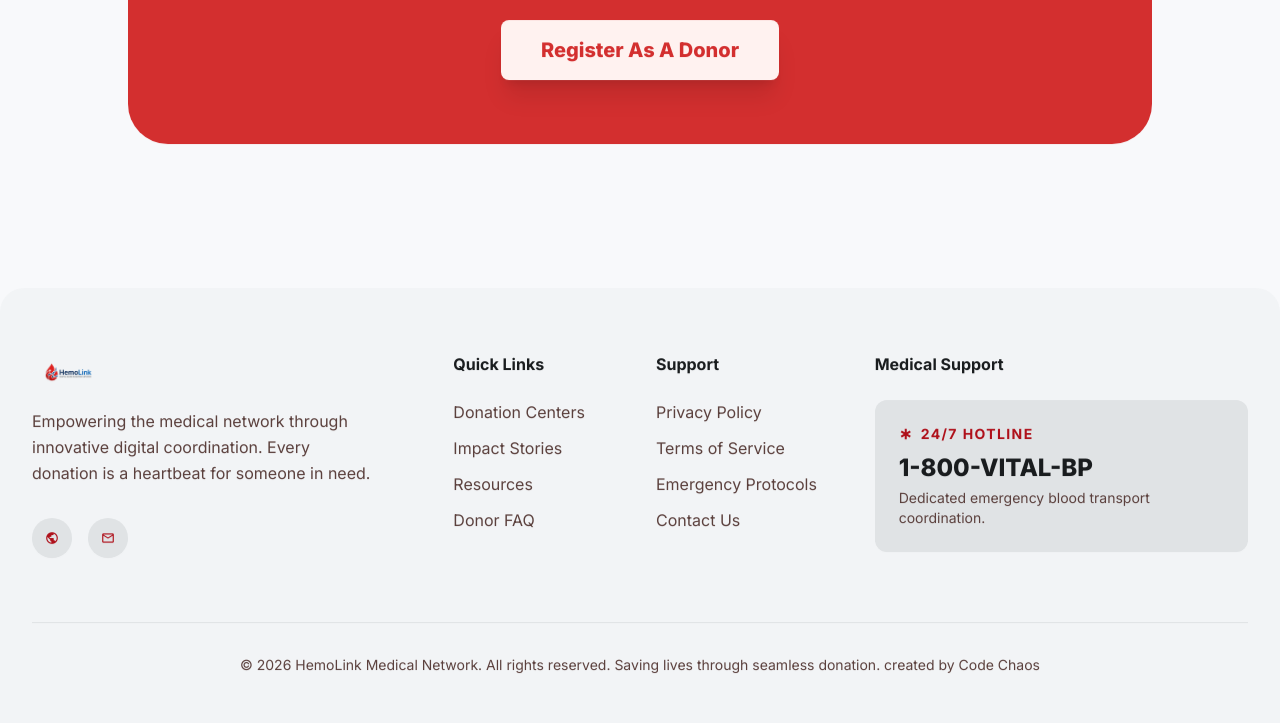
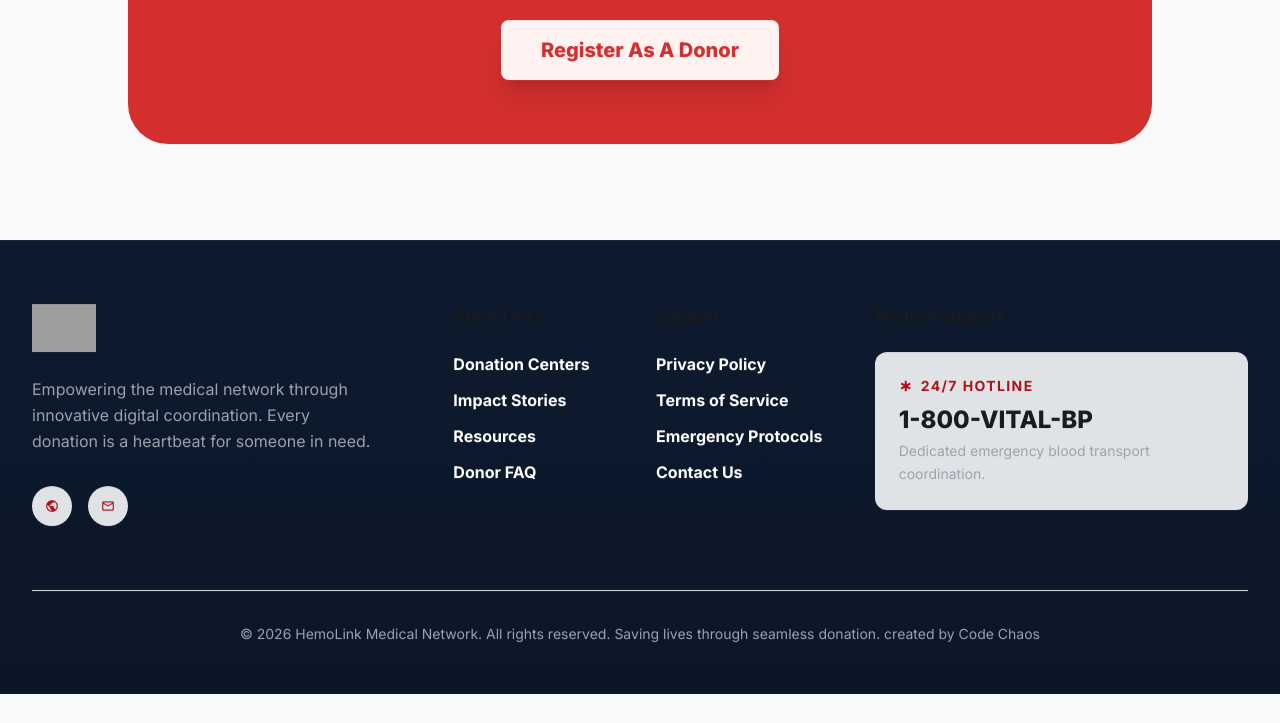
Before and after one commit to Mohd-Alyan/new-Hemolink, a Django app: page / in a window 1280 px wide. Shown: the part 2889-3612 px from the top of the page. After the commit the page ends 3583 px from the top, so only its background shows below. Run offline with Django 5.2, Linux system fonts and the light colour scheme; data comes from the database, SQL or seed files in the repository; both versions use the stored data as it was after the commit; some libraries are stand-ins or nearby versions; grey boxes are pictures that could not be loaded.

Commit message:
new footer

```diff
--- a/HemoLink/main/templates/main/aboutus.html
+++ b/HemoLink/main/templates/main/aboutus.html
@@ -130,7 +130,9 @@
 <img alt="" class="absolute inset-0 w-full h-full object-cover grayscale transition-all duration-700 group-hover:grayscale-0 group-hover:scale-110" data-alt="Portrait of professional medical director in clinical setting" src="{% static 'main/about1.jpg' %}"/>
 <div class="absolute inset-0 bg-gradient-to-t from-black/80 via-black/20 to-transparent"></div>
 <div class="absolute bottom-0 left-0 p-8 w-full text-white">
+  <span class="inline-block px-3 py-1 bg-primary rounded-full text-[10px] font-bold uppercase tracking-widest mb-3">Team Lead</span>
 <h3 class="font-headline text-3xl font-extrabold mb-2">Mohd Alyan</h3>
+<p class="text-sm font-light text-white/80 mb-6 line-clamp-2">A visionary leader who drives the project with clarity and direction. He oversees the overall development process, coordinates the team, and ensures that the solution is both impactful and technically sound.</p>
 <div class="flex gap-4">
 </div>
 </div>
@@ -140,7 +142,9 @@
 <img alt="" class="absolute inset-0 w-full h-full object-cover grayscale transition-all duration-700 group-hover:grayscale-0 group-hover:scale-110" data-alt="Portrait of chief technology officer in modern office" src="{% static 'main/about2.jpg' %}"/>
 <div class="absolute inset-0 bg-gradient-to-t from-black/80 via-black/20 to-transparent"></div>
 <div class="absolute bottom-0 left-0 p-8 w-full text-white">
+<span class="inline-block px-3 py-1 bg-primary rounded-full text-[10px] font-bold uppercase tracking-widest mb-3">Developer</span>
 <h3 class="font-headline text-3xl font-extrabold mb-2">Ifra Naseem Baig</h3>
+<p class="text-sm font-light text-white/80 mb-6 line-clamp-2">A dedicated developer focused on building efficient and user-friendly features. She contributes to problem-solving, implementation, and ensuring the platform delivers a seamless experience.</p>
 <div class="flex gap-4">
 </div>
 </div>
@@ -150,7 +154,9 @@
 <img alt="" class="absolute inset-0 w-full h-full object-cover grayscale transition-all duration-700 group-hover:grayscale-0 group-hover:scale-110" data-alt="Portrait of operations executive in sleek environment" src="{% static 'main/about3.jpg' %}"/>
 <div class="absolute inset-0 bg-gradient-to-t from-black/80 via-black/20 to-transparent"></div>
 <div class="absolute bottom-0 left-0 p-8 w-full text-white">
+<span class="inline-block px-3 py-1 bg-primary rounded-full text-[10px] font-bold uppercase tracking-widest mb-3">Developer</span>
 <h3 class="font-headline text-3xl font-extrabold mb-2">Mohd Ashab</h3>
+<p class="text-sm font-light text-white/80 mb-6 line-clamp-2">A skilled team member who plays a key role in development and integration. He works on implementing core functionalities and ensuring the system runs smoothly.</p>
 <div class="flex gap-4">
 </div>
 </div>
--- a/HemoLink/main/templates/main/home.html
+++ b/HemoLink/main/templates/main/home.html
@@ -365,11 +365,11 @@
 </section>
 </main>
 <!-- Footer -->
-<footer class="bg-surface-container-low full-width rounded-t-[1.5rem] mt-12">
+<footer class="bg-[linear-gradient(to_bottom,hsl(217,55%,12%),hsl(217,55%,10%))] text-gray-300 ...">
 <div class="grid grid-cols-1 md:grid-cols-3 gap-12 px-8 py-16 max-w-7xl mx-auto">
 <div>
-<img alt="HemoLink" class="h-10 w-auto mb-4" src="{% static 'main/logo.png' %}"/>
-<p class="text-on-surface-variant leading-relaxed pr-8">
+<img alt="HemoLink" class="text-white font-bold mb-6 h-12 w-auto" src="{% static 'main/logo2.png' %}"/>
+<p class="text-gray-400 leading-relaxed leading-relaxed pr-8">
                     Empowering the medical network through innovative digital coordination. Every donation is a heartbeat for someone in need.
                 </p>
 <div class="mt-8 flex gap-4">
@@ -385,19 +385,19 @@
 <div>
 <h4 class="font-headline headline-sm font-bold text-on-surface mb-6">Quick Links</h4>
 <ul class="space-y-3">
-<li><a class="text-on-surface-variant hover:text-primary hover:underline decoration-primary decoration-2 underline-offset-4 transition-all" href="#">Donation Centers</a></li>
-<li><a class="text-on-surface-variant hover:text-primary hover:underline decoration-primary decoration-2 underline-offset-4 transition-all" href="#">Impact Stories</a></li>
-<li><a class="text-on-surface-variant hover:text-primary hover:underline decoration-primary decoration-2 underline-offset-4 transition-all" href="#">Resources</a></li>
-<li><a class="text-on-surface-variant hover:text-primary hover:underline decoration-primary decoration-2 underline-offset-4 transition-all" href="#">Donor FAQ</a></li>
+<li><a class="text-white font-bold mb-6 hover:text-primary hover:underline decoration-primary decoration-2 underline-offset-4 transition-all" href="#">Donation Centers</a></li>
+<li><a class="text-white font-bold mb-6 hover:text-primary hover:underline decoration-primary decoration-2 underline-offset-4 transition-all" href="#">Impact Stories</a></li>
+<li><a class="text-white font-bold mb-6 hover:text-primary hover:underline decoration-primary decoration-2 underline-offset-4 transition-all" href="#">Resources</a></li>
+<li><a class="text-white font-bold mb-6 hover:text-primary hover:underline decoration-primary decoration-2 underline-offset-4 transition-all" href="#">Donor FAQ</a></li>
 </ul>
 </div>
 <div>
 <h4 class="font-headline headline-sm font-bold text-on-surface mb-6">Support</h4>
 <ul class="space-y-3">
-<li><a class="text-on-surface-variant hover:text-primary hover:underline decoration-primary decoration-2 underline-offset-4 transition-all" href="#">Privacy Policy</a></li>
-<li><a class="text-on-surface-variant hover:text-primary hover:underline decoration-primary decoration-2 underline-offset-4 transition-all" href="#">Terms of Service</a></li>
-<li><a class="text-on-surface-variant hover:text-primary hover:underline decoration-primary decoration-2 underline-offset-4 transition-all" href="#">Emergency Protocols</a></li>
-<li><a class="text-on-surface-variant hover:text-primary hover:underline decoration-primary decoration-2 underline-offset-4 transition-all" href="#">Contact Us</a></li>
+<li><a class="text-white font-bold mb-6 hover:text-primary hover:underline decoration-primary decoration-2 underline-offset-4 transition-all" href="#">Privacy Policy</a></li>
+<li><a class="text-white font-bold mb-6 hover:text-primary hover:underline decoration-primary decoration-2 underline-offset-4 transition-all" href="#">Terms of Service</a></li>
+<li><a class="text-white font-bold mb-6 hover:text-primary hover:underline decoration-primary decoration-2 underline-offset-4 transition-all" href="#">Emergency Protocols</a></li>
+<li><a class="text-white font-bold mb-6 hover:text-primary hover:underline decoration-primary decoration-2 underline-offset-4 transition-all" href="#">Contact Us</a></li>
 </ul>
 </div>
 </div>
@@ -409,13 +409,13 @@
                         24/7 Hotline
                     </p>
 <p class="text-2xl font-black text-on-surface mb-1">1-800-VITAL-BP</p>
-<p class="text-on-surface-variant text-sm">Dedicated emergency blood transport coordination.</p>
+<p class="text-gray-400 leading-relaxed text-sm">Dedicated emergency blood transport coordination.</p>
 </div>
 </div>
 </div>
 <div class="max-w-7xl mx-auto px-8 pb-12">
 <div class="h-px bg-surface-container-highest w-full mb-8"></div>
-<p class="text-on-surface-variant font-label text-sm text-center">
+<p class="text-gray-400 leading-relaxed text-sm text-center">
                 © 2026 HemoLink Medical Network. All rights reserved. Saving lives through seamless donation. created by Code Chaos
             </p>
 </div>
--- a/HemoLink/main/templates/main/register.html
+++ b/HemoLink/main/templates/main/register.html
@@ -96,7 +96,9 @@
 <body class="bg-background font-body text-on-surface">
 <!-- Header / Brand Anchor -->
 <nav class="fixed top-0 left-0 w-full z-50 flex justify-between items-center px-8 py-6 bg-surface/80 backdrop-blur-xl">
+<a href="{% url 'home' %}">
 <span class="text-2xl font-extrabold tracking-tight text-primary">HemoLink</span>
+</a>
 <div class="flex gap-6 items-center">
 <span class="text-on-surface-variant font-medium font-label">Already have an account?</span>
 <a href="{% url 'login' %}">
```
Also changed, not shown: HemoLink/db.sqlite3, HemoLink/main/static/main/about2.jpg (added).
